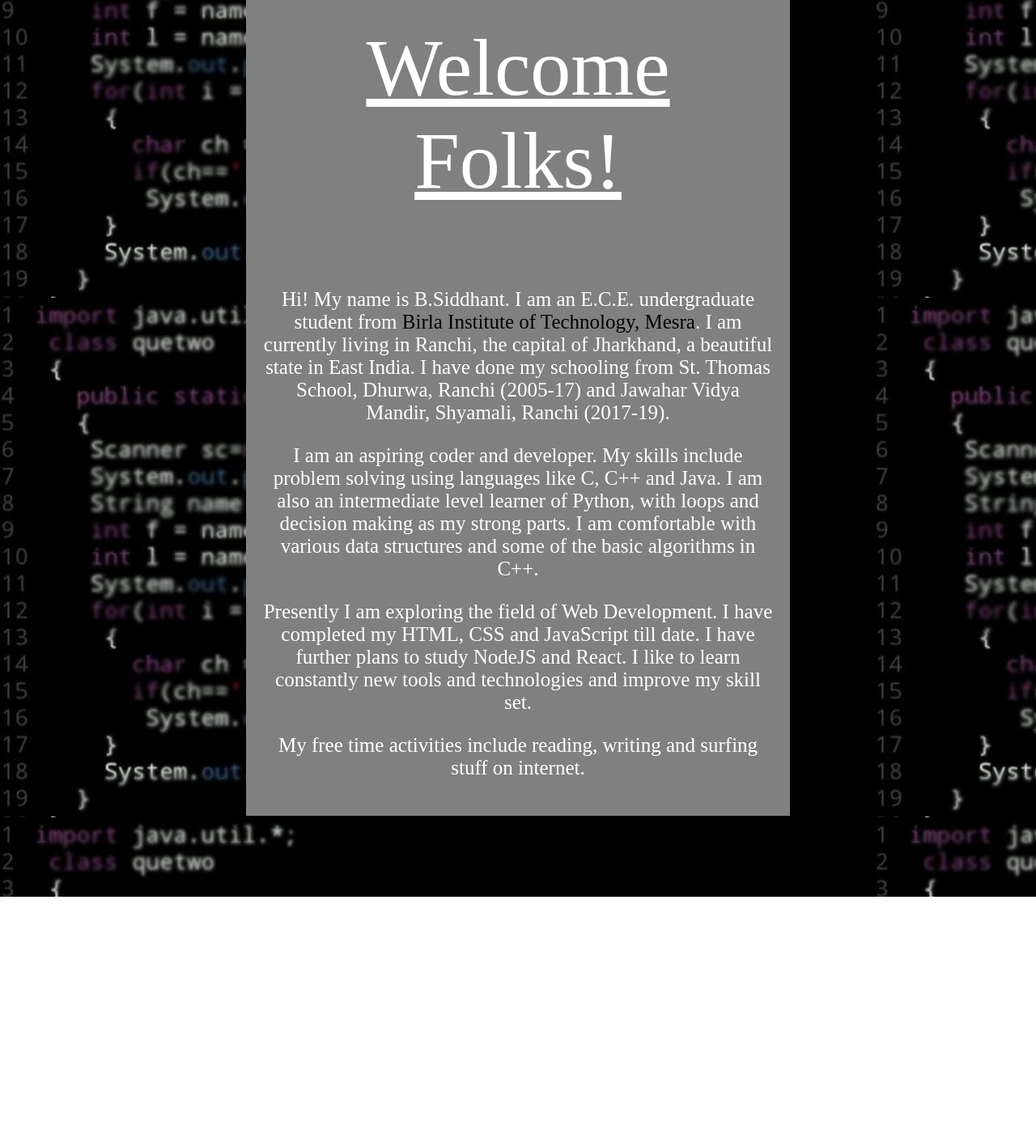
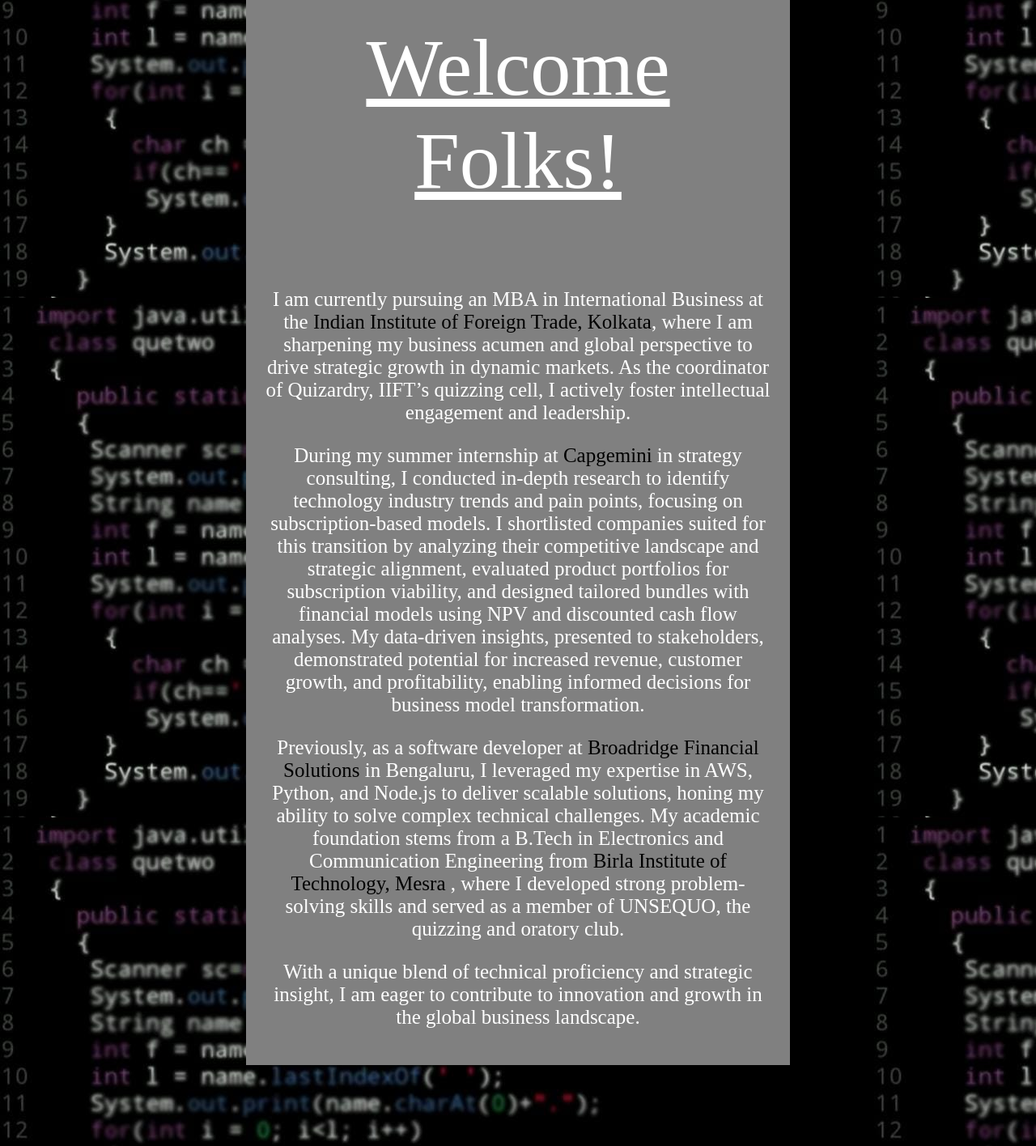
Before and after one commit to bsiddhant2404/Portfolio-Website, a plain HTML site: page AboutUs.html in a window 1280 px wide. Shown: the part 274-1690 px from the top of the page at 81% size. Before the commit the page ends 1382 px from the top, so only its background shows below. Drawn offline with Linux system fonts and the light colour scheme.

Commit message:
Update AboutUs.html
added MBA/ work ex 17th june 2025

```diff
--- a/AboutUs.html
+++ b/AboutUs.html
@@ -16,13 +16,22 @@
 
  <p id="ha" align="center" ><u>Welcome Folks!</u></p>
 
- <p id="ca1" align ="center"> Hi! My name is B.Siddhant. I am an<span title="Electronics and Communication Engineering"> E.C.E. undergraduate student from<a href="https://www.bitmesra.ac.in/" id="bit" title="Visit Website"> Birla Institute of Technology, Mesra</a>. I am currently living in Ranchi, the capital of Jharkhand, a beautiful state in East India. I have done my schooling from St. Thomas School, Dhurwa, Ranchi (2005-17) and Jawahar Vidya Mandir, Shyamali, Ranchi (2017-19).</p>
+<!--  <p id="ca1" align ="center"> Hi! My name is B.Siddhant. I am an<span title="Electronics and Communication Engineering"> E.C.E. undergraduate student from<a href="https://www.bitmesra.ac.in/" id="bit" title="Visit Website"> Birla Institute of Technology, Mesra</a>. I am currently living in Ranchi, the capital of Jharkhand, a beautiful state in East India. I have done my schooling from St. Thomas School, Dhurwa, Ranchi (2005-17) and Jawahar Vidya Mandir, Shyamali, Ranchi (2017-19).</p>
 
  <p id="ca2" align ="center">I am an aspiring coder and developer. My skills include problem solving using languages like C, C++ and Java. I am also an intermediate level learner of Python, with loops and decision making as my strong parts. I am comfortable with various data structures and some of the basic algorithms in C++.</p>
 
  <p id="ca3" align ="center">Presently I am exploring the field of Web Development. I have completed my HTML, CSS and JavaScript till date. I have further plans to study NodeJS and React. I like to learn constantly new tools and technologies and improve my skill set.</p>
 
- <p id="ca4" align ="center">My free time activities include reading, writing and surfing stuff on internet.</p>
+ <p id="ca4" align ="center">My free time activities include reading, writing and surfing stuff on internet.</p> -->
+
+<p id="ca1" align ="center"> I am currently pursuing an MBA in International Business at the <a href="https://www.iift.ac.in/iift/iiftkolkata.php" id="bit" title="Visit Website"> Indian Institute of Foreign Trade, Kolkata</a>, where I am sharpening my business acumen and global perspective to drive strategic growth in dynamic markets. As the coordinator of Quizardry, IIFT’s quizzing cell, I actively foster intellectual engagement and leadership.</p>
+
+ <p id="ca2" align ="center">During my summer internship at <a href="https://www.capgemini.com/" id="bit" title="Visit Website"> Capgemini </a> in strategy consulting, I conducted in-depth research to identify technology industry trends and pain points, focusing on subscription-based models. I shortlisted companies suited for this transition by analyzing their competitive landscape and strategic alignment, evaluated product portfolios for subscription viability, and designed tailored bundles with financial models using NPV and discounted cash flow analyses. My data-driven insights, presented to stakeholders, demonstrated potential for increased revenue, customer growth, and profitability, enabling informed decisions for business model transformation.</p>
+
+ <p id="ca3" align ="center">Previously, as a software developer at <a href="https://www.broadridge.com/" id="bit" title="Visit Website"> Broadridge Financial Solutions </a> in Bengaluru, I leveraged my expertise in AWS, Python, and Node.js to deliver scalable solutions, honing my ability to solve complex technical challenges. My academic foundation stems from a B.Tech in Electronics and Communication Engineering from <a href="https://www.bitmesra.ac.in/" id="bit" title="Visit Website"> Birla Institute of Technology, Mesra </a>, where I developed strong problem-solving skills and served as a member of UNSEQUO, the quizzing and oratory club.</p>
+
+ <p id="ca4" align ="center">With a unique blend of technical proficiency and strategic insight, I am eager to contribute to innovation and growth in the global business landscape.</p>
+
  </p>
  </div>
 </body>
```
